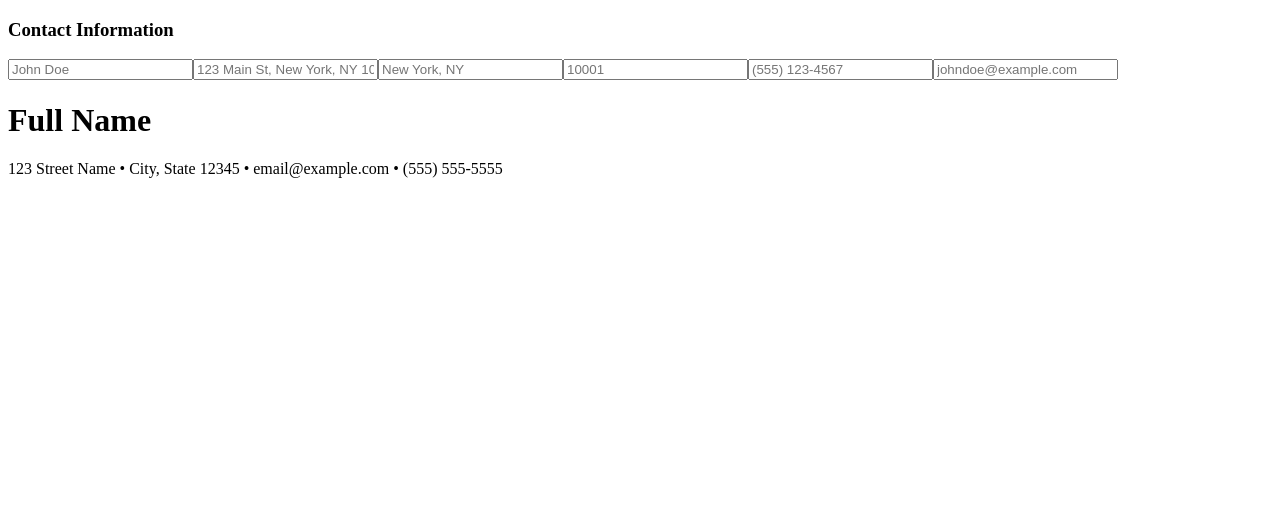
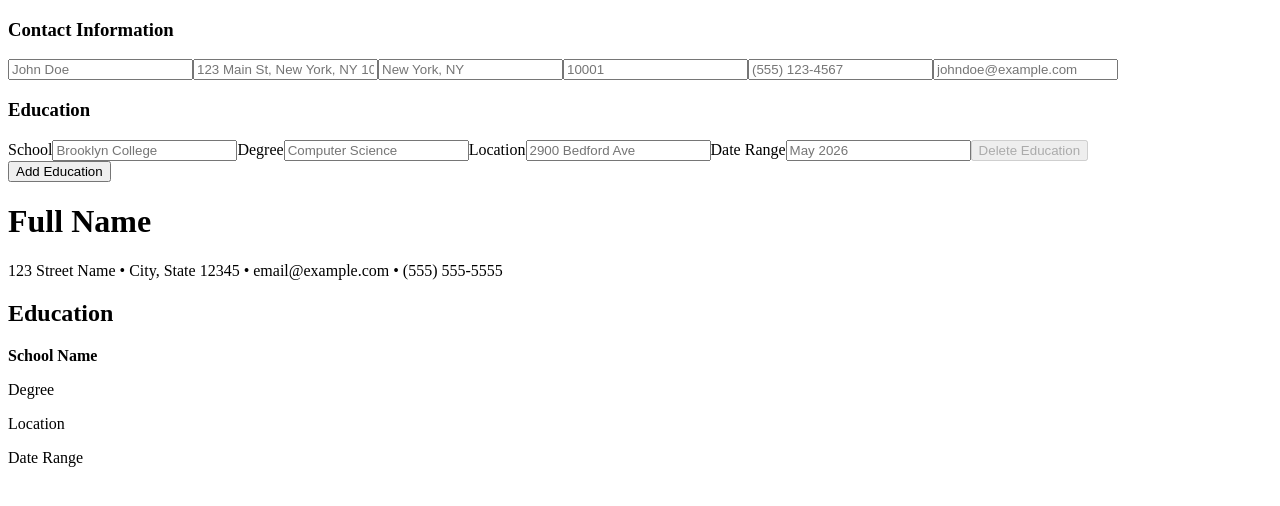
Before and after one commit to ChineduEjiogu1/resume-builder-react, a React (Vite) app: page / in a window 1280 px wide. Shown: the top 506 px of the page. Built offline with nearby package versions, Linux system fonts and the light colour scheme.

Commit message:
Added education and add and delete functionality of multiple education entries

```diff
--- a/src/App.tsx
+++ b/src/App.tsx
@@ -3,11 +3,13 @@
 
 import { ContactInfoForm } from "./components/editor/ContactInfoForm";
 import { Preview } from "./components/preview/Preview";
+import { EducationForm } from "./components/editor/EducationForm";
 
 export default function App() {
   return (
     <main>
       <ContactInfoForm />
+      <EducationForm />
       <Preview />
     </main>
   );
--- /dev/null
+++ b/src/components/editor/EducationForm.tsx
@@ -0,0 +1,86 @@
+import { useResume } from "../../state/ResumeContext";
+import type { EducationEntry } from "../../types/resume";
+
+type EducationField = {
+  label: string;
+  field: keyof EducationEntry;
+  placeholder: string;
+};
+
+const educationFields: EducationField[] = [
+  {
+    label: "School",
+    field: "school",
+    placeholder: "Brooklyn College",
+  },
+  {
+    label: "Degree",
+    field: "degree",
+    placeholder: "Computer Science",
+  },
+  {
+    label: "Location",
+    field: "location",
+    placeholder: "2900 Bedford Ave",
+  },
+  {
+    label: "Date Range",
+    field: "dateRange",
+    placeholder: "May 2026",
+  },
+];
+
+export function EducationForm() {
+  const { resume, dispatch } = useResume();
+  return (
+    <div>
+      <h3>Education</h3>
+      {resume.education.map((educationEntry, educationIndex) => (
+        <div key={educationIndex}>
+          {educationFields.map((educationField) => (
+            <label key={educationField.field}>
+              <span>{educationField.label}</span>
+              <input
+                type="text"
+                placeholder={educationField.placeholder}
+                value={educationEntry[educationField.field]}
+                onChange={(event) =>
+                  dispatch({
+                    type: "update_education",
+                    index: educationIndex,
+                    field: educationField.field,
+                    value: event.target.value,
+                  })
+                }
+              />
+            </label>
+          ))}
+
+          <button
+            type="button"
+            disabled={resume.education.length <= 1}
+            onClick={() =>
+              dispatch({
+                type: "delete_education",
+                index: educationIndex,
+              })
+            }
+          >
+            Delete Education
+          </button>
+        </div>
+      ))}
+
+      <button
+        type="button"
+        onClick={() =>
+          dispatch({
+            type: "add_education",
+          })
+        }
+      >
+        Add Education
+      </button>
+    </div>
+  );
+}
--- a/src/components/preview/Preview.tsx
+++ b/src/components/preview/Preview.tsx
@@ -17,6 +17,18 @@ export function Preview() {
     <>
       <h1>{resume.contactInfo.name || "Full Name"}</h1>
       <p>{contactLine}</p>
+      <section>
+        <h2>Education</h2>
+
+        {resume.education.map((educationEntry, educationIndex) => (
+          <div key={educationIndex}>
+            <strong>{educationEntry.school || "School Name"}</strong>
+            <p>{educationEntry.degree || "Degree"}</p>
+            <p>{educationEntry.location || "Location"}</p>
+            <p>{educationEntry.dateRange || "Date Range"}</p>
+          </div>
+        ))}
+      </section>
     </>
   );
 }
--- a/src/state/ResumeContext.tsx
+++ b/src/state/ResumeContext.tsx
@@ -2,7 +2,7 @@
 // Export a ResumeProvider plus useResume() / useResumeDispatch() hooks.
 
 import type { ResumeData } from "../types/resume";
-import type { ContactAction } from "../types/actions";
+import type { ResumeAction } from "../types/actions";
 import {
   createContext,
   useContext,
@@ -19,7 +19,7 @@ type ResumeProviderProps = {
 
 type ResumeContextValue = {
   resume: ResumeData;
-  dispatch: Dispatch<ContactAction>;
+  dispatch: Dispatch<ResumeAction>;
 };
 
 const ResumeContext = createContext<ResumeContextValue | null>(null);
--- a/src/state/defaultResume.ts
+++ b/src/state/defaultResume.ts
@@ -6,7 +6,14 @@ import type { ResumeData } from "../types/resume";
 
 export const defaultResume: ResumeData = {
   contactInfo: {name:"", address:"", cityState:"", email:"", phone:"", zipCode: ""},
-  education: [],
+  education: [
+  {
+    school: "",
+    degree: "",
+    location: "",
+    dateRange: ""
+  }
+],
   experience: [],
   leadership: [],
   skills: []
--- a/src/state/resumeReducer.ts
+++ b/src/state/resumeReducer.ts
@@ -13,20 +13,57 @@
 //   | { type: "RESET_RESUME" };
 
 import type { ResumeData } from "../types/resume";
-import type { ContactAction } from "../types/actions";
+import type { ResumeAction } from "../types/actions";
 
-export function resumeReducer (
+export function resumeReducer(
   state: ResumeData,
-    action: ContactAction
-): ResumeData{
+  action: ResumeAction,
+): ResumeData {
   switch (action.type) {
     case "update_contact_info":
       return {
         ...state,
         contactInfo: {
           ...state.contactInfo,
-                    [action.field] : action.value
-                }
+          [action.field]: action.value,
+        },
       };
+
+    case "update_education":
+      return {
+        ...state,
+        education: state.education.map((entry, index) =>
+          index === action.index
+            ? { ...entry, [action.field]: action.value }
+            : entry,
+        ),
+      };
+
+    case "add_education": {
+      const blankEducationEntry = {
+        school: "",
+        degree: "",
+        location: "",
+        dateRange: "",
+      };
+
+      return {
+        ...state,
+        education: [...state.education, blankEducationEntry],
       };
     }
+
+    case "delete_education":
+      if (state.education.length <= 1) {
+        return state;
+      }
+
+      return {
+        ...state,
+        education: state.education.filter((_, index) => index !== action.index),
+      };
+
+    default:
+      return state;
+  }
+}
```
Also changed, not shown: src/types/actions.ts (+28 -6 lines). Lines whose indentation alone changed are shown as unchanged.
